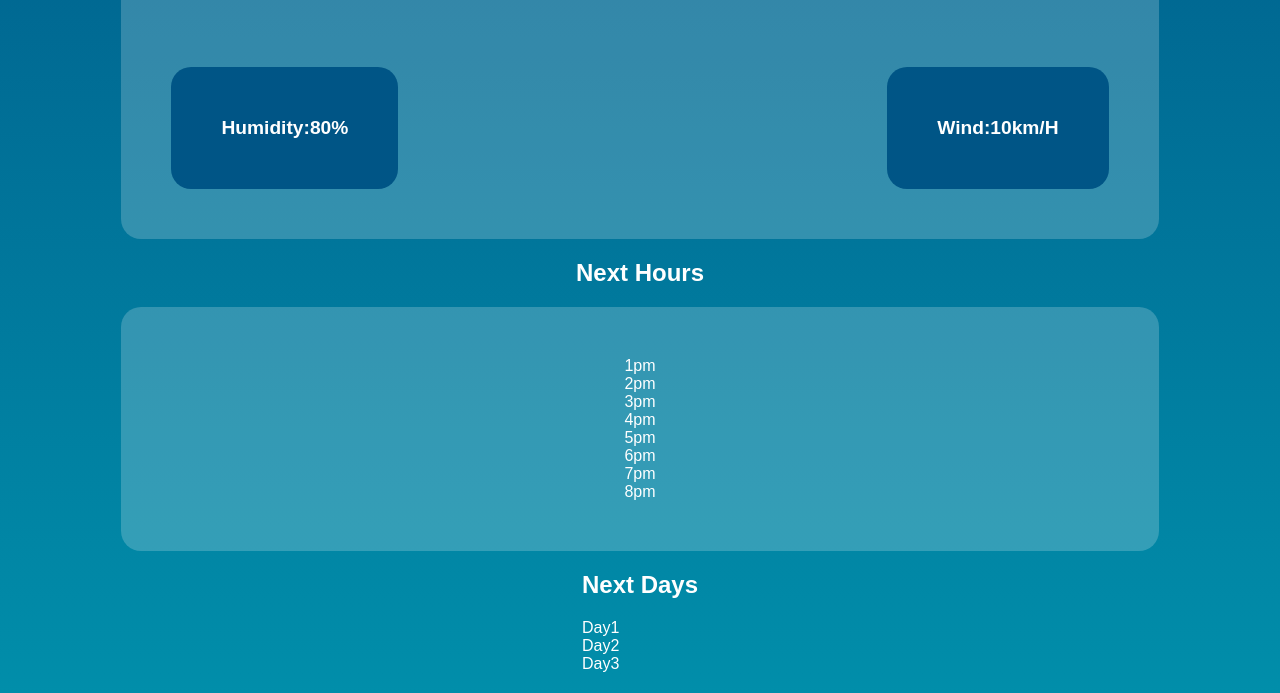
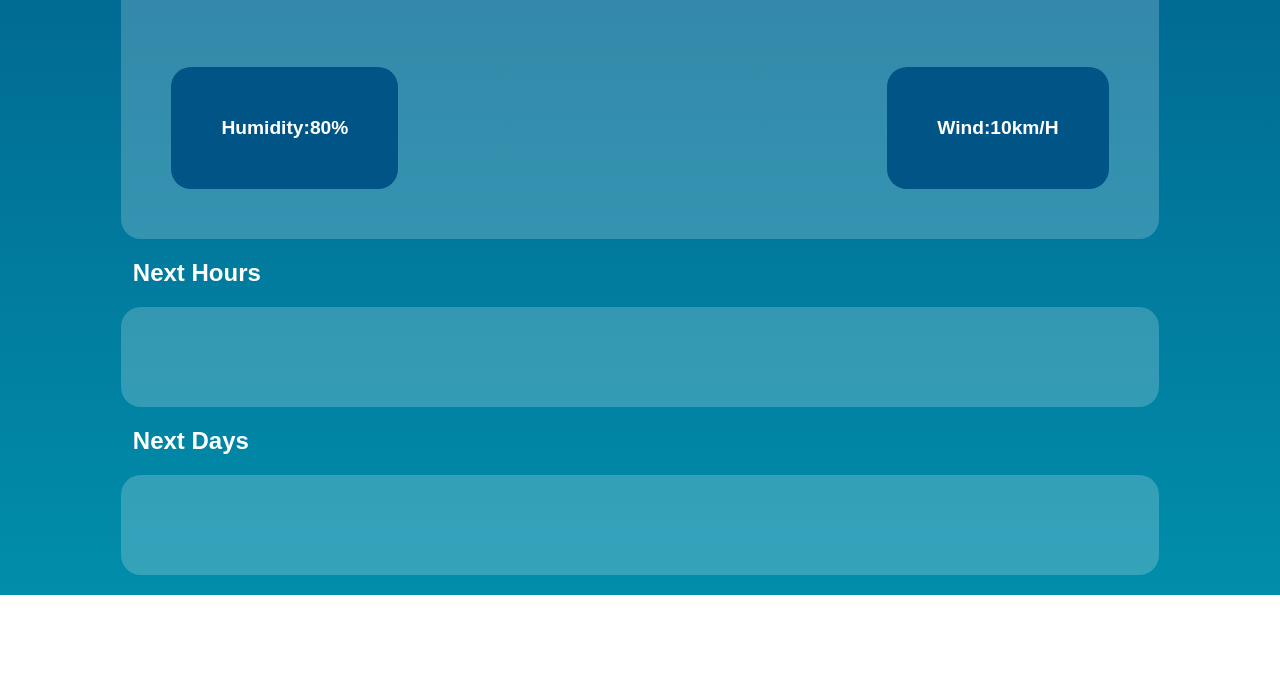
Before and after one commit to Wisey64/weather-app, a website built with webpack: page dist/index.html in a window 1280 px wide. Shown: the part 375-1068 px from the top of the page. After the commit the page ends 970 px from the top, so only its background shows below. Built offline with nearby package versions, Linux system fonts and the light colour scheme.

Commit message:
refactor: remove static hours and days section to render dynamically with js

```diff
--- a/src/style.css
+++ b/src/style.css
@@ -143,7 +143,7 @@ h1{
   padding: 50px;
   border-radius: 20px;
 }
-.middlehours{
+.middlehours , .days{
   display: flex;
   flex-direction: column;
   align-items: center;
@@ -154,6 +154,9 @@ h1{
   padding: 50px;
 
 }
-.breakh2{
+.breakh22{
+  display: flex;
+  justify-content: left;
+  width: 92%;
 
 }
```
Also changed, not shown: dist/index.html.
